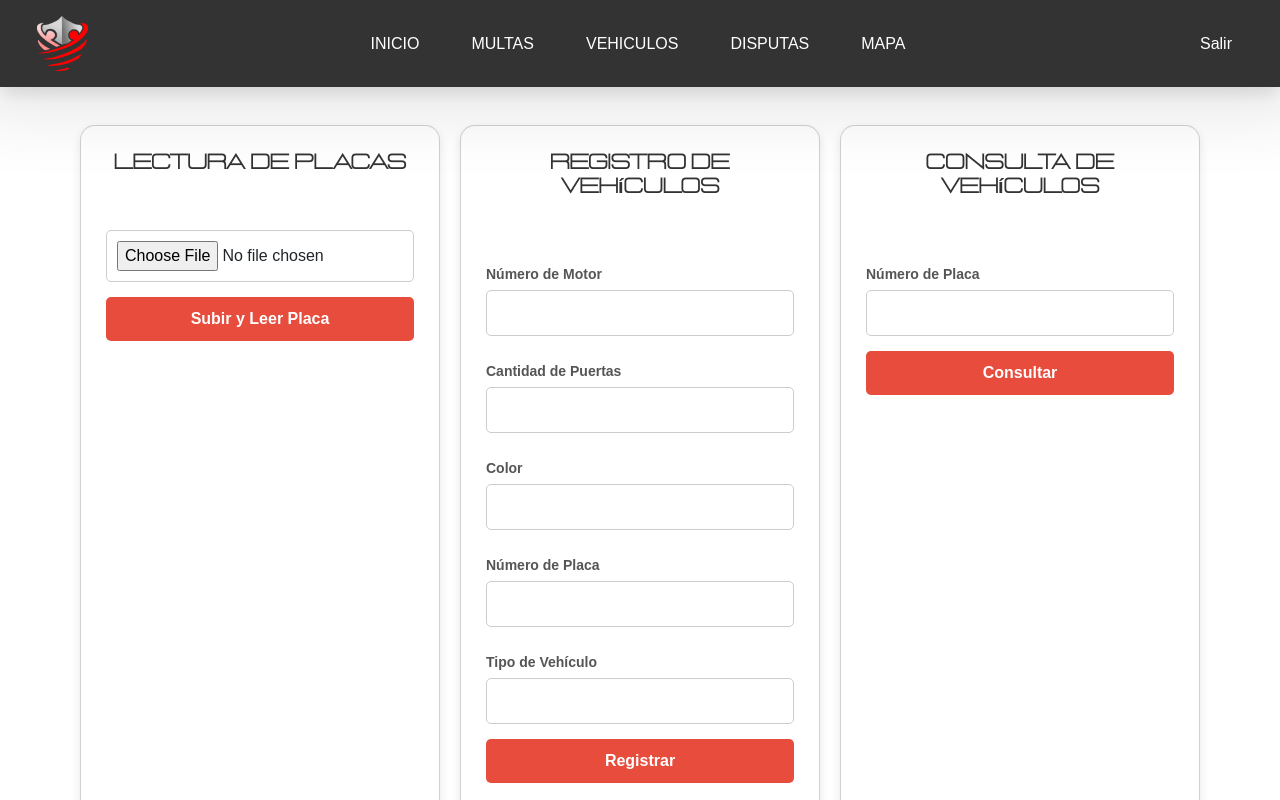
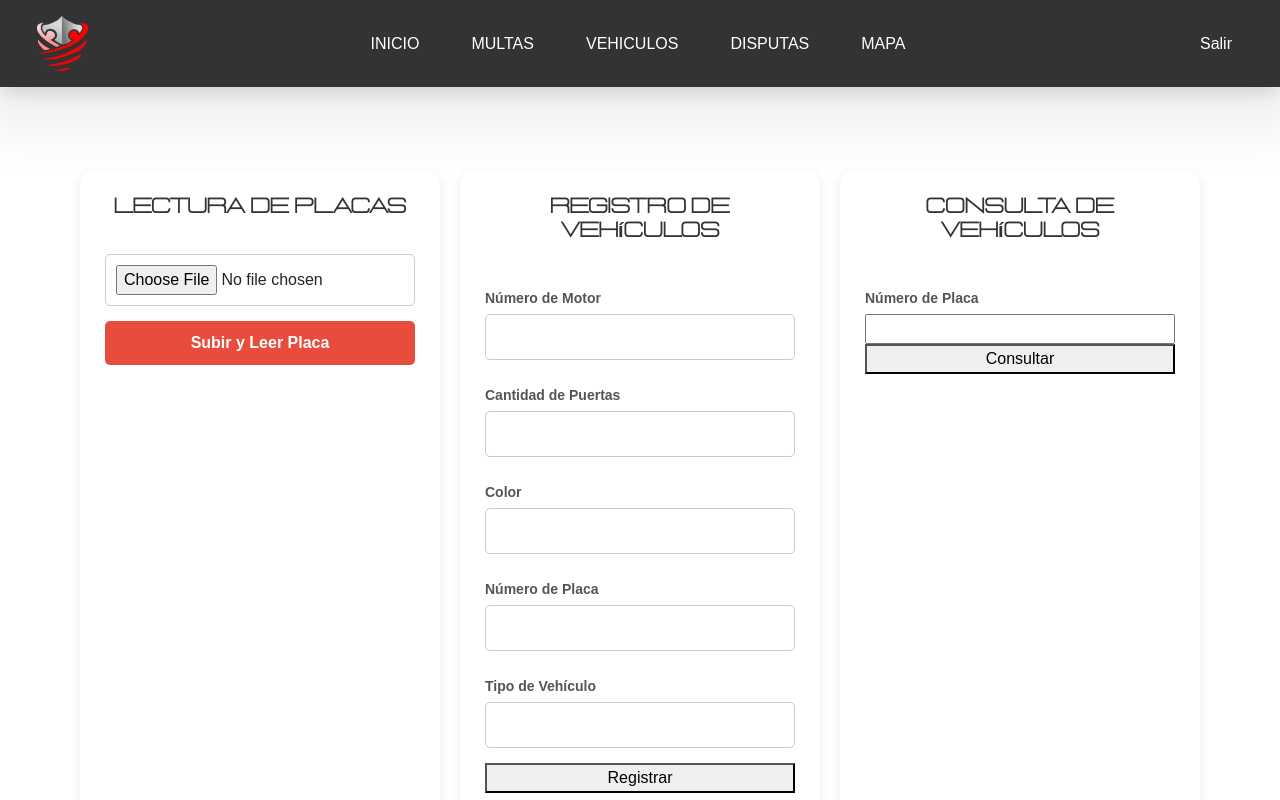
Before and after one commit to Tropicalboy21/Proyecto2_FrontEnd, a React (Vite) app: page /vehiculosOficial in a window 1280 px wide. Shown: the top 800 px of the page. Built offline with nearby package versions, Linux system fonts and the light colour scheme; a web font is replaced by a local one.

Commit message:
cambios estilos vehiculos

```diff
--- a/src/assets/styles/stylesCiudadanos/vehiculosCiudadano.css
+++ b/src/assets/styles/stylesCiudadanos/vehiculosCiudadano.css
@@ -1,4 +1,4 @@
-.container {
+/*.container {
     display: flex;
     flex-wrap: wrap;
     justify-content: space-between;
--- a/src/assets/styles/stylesOficial/vehiculosOficial.css
+++ b/src/assets/styles/stylesOficial/vehiculosOficial.css
@@ -1,5 +1,5 @@
 /* Contenedor principal con 3 columnas */
-.container {
+.contenedorVehOf {
   display: flex;
   flex-wrap: wrap;
   justify-content: center;
@@ -8,13 +8,13 @@
   margin: 0 auto;
   padding: 20px;
   max-width: 1200px;
-  background-color: #f4f4f4;
+  background-color: #ffffff;
   min-height: 100vh;
   box-sizing: border-box;
 }
 
 /* Estilo general de las columnas */
-.card {
+.cardVehOf {
   flex: 1 1 calc(33.33% - 20px); /
   flex-direction: column;
   align-items: center;
@@ -22,6 +22,7 @@
   box-shadow: 0px 4px 10px rgba(0, 0, 0, 0.1);
   border-radius: 15px;
   padding: 25px;
+  margin-top: 150px;
   min-height: 750px;
   max-width: 360px;
   min-width: 300px;
@@ -30,7 +31,7 @@
 }
 
 /* Títulos de las columnas */
-.card h2 {
+.cardVehOf h2 {
   font-family: 'fontLastica', sans-serif;
   font-size: 20px;
   font-weight: bold;
@@ -41,20 +42,20 @@
 }
 
 /* Estilos de formularios */
-form {
+.vehOf-form {
   width: 100%;
   display: flex;
   flex-direction: column;
 }
 
-form label {
+.VehOfform-label {
   margin: 10px 0 5px;
   font-size: 14px;
   font-weight: bold;
   color: #555;
 }
 
-form input {
+.VehOfform-input {
   padding: 10px;
   font-size: 16px;
   border: 1px solid #ccc;
@@ -64,7 +65,7 @@ form input {
   width: 100%;
 }
 
-form button {
+.VehOfform-button {
   padding: 10px 20px;
   font-size: 16px;
   font-weight: bold;
@@ -82,33 +83,20 @@ form button:hover {
 }
 
 /* Estilo específico para mensajes */
-.wrapper {
+.alineadorWrapper {
   text-align: center;
   margin-top: 15px;
 }
 
-.result-error {
+.resultado-error {
   color: red;
   font-weight: bold;
   margin-top: 10px;
 }
 
-.result-section {
+.resultado-seccion {
   margin-top: 20px;
   font-size: 18px;
   font-weight: 600;
   text-align: center;
 }
-
-.error-text {
-  color: red;
-  font-size: 0.9em;
-}
-
-/* Diseño responsivo para pantallas pequeñas */
-@media (max-width: 768px) {
-  .card {
-    flex: 1 1 100%; /* Las columnas ocupan el ancho completo */
-    max-width: 100%; /* Asegura que no excedan el ancho del contenedor */
-  }
-}
--- a/src/components/Oficial/VehiculosOficial.jsx
+++ b/src/components/Oficial/VehiculosOficial.jsx
@@ -7,6 +7,7 @@ const VehiculosOficial = () => {
   const [selectedFile, setSelectedFile] = useState(null);
   const [resultText, setResultText] = useState('');
   const [loading, setLoading] = useState(false);
+  const [error, setError] = useState(null);
 
   // Estados para el Registro y Consulta de Vehículos
   const [registro, setRegistro] = useState({
@@ -16,42 +17,26 @@ const VehiculosOficial = () => {
     NumeroPlaca: '',
     TipoVehiculo: '',
   });
-  const [registroErrores, setRegistroErrores] = useState({});
   const [consulta, setConsulta] = useState('');
-  const [consultaError, setConsultaError] = useState('');
   const [vehiculoInfo, setVehiculoInfo] = useState(null);
-
-  // Estados para mensajes de alerta
-  const [showAlert, setShowAlert] = useState(false);
-  const [alertType, setAlertType] = useState('');
-  const [alertMessage, setAlertMessage] = useState('');
-
-  // Función para mostrar alertas
-  const handleShowAlert = (type, message) => {
-    setAlertType(type);
-    setAlertMessage(message);
-    setShowAlert(true);
-
-    setTimeout(() => {
-      setShowAlert(false);
-    }, 3000);
-  };
 
   // Manejo de eventos para la Lectura de Placas
   const handleFileChange = (e) => {
     setSelectedFile(e.target.files[0]);
     setResultText('');
+    setError(null);
   };
 
   const handleSubmitLectura = async (e) => {
     e.preventDefault();
 
     if (!selectedFile) {
-      handleShowAlert('error', 'Por favor selecciona una imagen antes de enviar.');
+      setError('Por favor selecciona una imagen antes de enviar.');
       return;
     }
 
     setLoading(true);
+    setError(null);
 
     const formData = new FormData();
     formData.append('file', selectedFile);
@@ -65,9 +50,8 @@ const VehiculosOficial = () => {
         }
       );
       setResultText(response.data);
-      handleShowAlert('success', 'Lectura de placa realizada con éxito.');
     } catch (err) {
-      handleShowAlert('error', 'Error al procesar la imagen. Intenta nuevamente.');
+      setError('Error al procesar la imagen. Por favor intenta nuevamente.');
     } finally {
       setLoading(false);
     }
@@ -77,26 +61,13 @@ const VehiculosOficial = () => {
   const handleChangeRegistro = (e) => {
     const { name, value } = e.target;
     setRegistro({ ...registro, [name]: value });
-    setRegistroErrores({ ...registroErrores, [name]: '' });
   };
 
   const handleRegistrar = async (e) => {
     e.preventDefault();
-
-    const errores = {};
-    Object.keys(registro).forEach((campo) => {
-      if (!registro[campo]) {
-        errores[campo] = 'Favor llenar este campo';
-      }
-    });
-
-    if (Object.keys(errores).length > 0) {
-      setRegistroErrores(errores);
-      return;
-    }
-
     try {
       await axios.post('https://localhost:7289/api/Vehiculos', registro);
+      alert('Vehículo registrado con éxito');
       setRegistro({
         NumeroMotor: '',
         CantidadPuertas: '',
@@ -104,164 +75,136 @@ const VehiculosOficial = () => {
         NumeroPlaca: '',
         TipoVehiculo: '',
       });
-      setRegistroErrores({});
-      handleShowAlert('success', 'Vehículo registrado con éxito.');
     } catch (error) {
-      handleShowAlert('error', 'Hubo un error al registrar el vehículo.');
+      alert('Hubo un error al registrar el vehículo');
     }
   };
 
   // Manejo de eventos para la Consulta de Vehículos
   const handleConsultar = async (e) => {
     e.preventDefault();
-
-    if (!consulta.trim()) {
-      setConsultaError('Favor llenar este campo');
-      return;
-    }
-
     try {
       const response = await axios.get(
         `https://localhost:7289/api/Vehiculos/${consulta}`
       );
-
-      if (response.data && Object.keys(response.data).length > 0) {
       setVehiculoInfo(response.data);
-        handleShowAlert('success', 'Vehículo encontrado.');
-      } else {
-        throw new Error('Vehículo no encontrado.');
-      }
     } catch (error) {
-      setVehiculoInfo(null);
-      handleShowAlert('error', 'Vehículo no encontrado.');
+      alert('Vehículo no encontrado');
     }
   };
 
   return (
-    <div className="container">
-      {/* Mensaje de alerta */}
-      {showAlert && (
-        <div className="alert-container">
-          <div className={`alert-box alert-${alertType}`}>
-            <div className={`icon icon-${alertType}`} />
-            <p>{alertMessage}</p>
-          </div>
-          <div className="overlay"></div>
-        </div>
-      )}
-
-      {/* Lectura de Placas */}
-      <div className="card">
+    <div className="contenedorVehOf">
+      {/* Columna 1: Lectura de Placas */}
+      <div className="cardVehOf">
         <h2>Lectura de Placas</h2>
-        <form onSubmit={handleSubmitLectura}>
+        <form className="vehOf-form" onSubmit={handleSubmitLectura}>
   <input
+    className="VehOfform-input"
     type="file"
     accept="image/png, image/jpeg"
     onChange={handleFileChange}
   />
-          <button type="submit" disabled={loading}>
+  <button
+    className="VehOfform-button"
+    type="submit"
+    disabled={loading}
+  >
     {loading ? 'Procesando...' : 'Subir y Leer Placa'}
   </button>
 </form>
+
+        {error && <p className="resultado-error">{error}</p>}
         {resultText && (
-          <div className="result-section">
+          <div className="resultado-seccion">
             <h3>Resultado:</h3>
             <p>{resultText}</p>
           </div>
         )}
       </div>
 
-      {/* Registro de Vehículos */}
-      <div className="card">
+      {/* Columna 2: Registro de Vehículos */}
+      <div className="cardVehOf">
         <h2>Registro de Vehículos</h2>
-        <form onSubmit={handleRegistrar}>
-          <label>Número de Motor</label>
-          <input
+        <form className= "vehOf-form" onSubmit={handleRegistrar}>
+          <label className = "VehOfform-label">Número de Motor</label>
+          <input className = "VehOfform-input"
             type="text"
             name="NumeroMotor"
             value={registro.NumeroMotor}
             onChange={handleChangeRegistro}
+            required
           />
-          {registroErrores.NumeroMotor && (
-            <p className="error-text">{registroErrores.NumeroMotor}</p>
-          )}
-          <label>Cantidad de Puertas</label>
-          <input
+          <label className = "VehOfform-label">Cantidad de Puertas</label>
+          <input className = "VehOfform-input"
             type="number"
             name="CantidadPuertas"
             value={registro.CantidadPuertas}
             onChange={handleChangeRegistro}
+            required
           />
-          {registroErrores.CantidadPuertas && (
-            <p className="error-text">{registroErrores.CantidadPuertas}</p>
-          )}
-          <label>Color</label>
-          <input
+          <label className = "VehOfform-label" >Color</label>
+          <input className = "VehOfform-input"
             type="text"
             name="Color"
             value={registro.Color}
             onChange={handleChangeRegistro}
+            required
           />
-          {registroErrores.Color && (
-            <p className="error-text">{registroErrores.Color}</p>
-          )}
-          <label>Número de Placa</label>
-          <input
+          <label className = "VehOfform-label">Número de Placa</label>
+          <input className = "VehOfform-input"
             type="text"
             name="NumeroPlaca"
             value={registro.NumeroPlaca}
             onChange={handleChangeRegistro}
+            required
           />
-          {registroErrores.NumeroPlaca && (
-            <p className="error-text">{registroErrores.NumeroPlaca}</p>
-          )}
-          <label>Tipo de Vehículo</label>
-          <input
+          <label className = "VehOfform-label">Tipo de Vehículo</label>
+          <input className = "VehOfform-input"
             type="text"
             name="TipoVehiculo"
             value={registro.TipoVehiculo}
             onChange={handleChangeRegistro}
+            required
           />
-          {registroErrores.TipoVehiculo && (
-            <p className="error-text">{registroErrores.TipoVehiculo}</p>
-          )}
           <button type="submit">Registrar</button>
         </form>
       </div>
 
-      {/* Consulta de Vehículos */}
-      <div className="card">
+      {/* Columna 3: Consulta de Vehículos */}
+      <div className="cardVehOf">
         <h2>Consulta de Vehículos</h2>
-        <form onSubmit={handleConsultar}>
-          <label>Número de Placa</label>
+        <form className= "vehOf-form" onSubmit={handleConsultar}>
+          <label className = "VehOfform-label">Número de Placa</label>
           <input
             type="text"
             value={consulta}
-            onChange={(e) => {
-              setConsulta(e.target.value);
-              setConsultaError('');
-            }}
+            onChange={(e) => setConsulta(e.target.value)}
+            required
           />
-          {consultaError && <p className="error-text">{consultaError}</p>}
           <button type="submit">Consultar</button>
         </form>
         {vehiculoInfo && (
-          <div className="wrapper">
+          <div className="alineadorwrapper">
             <h3>Información del Vehículo</h3>
             <p>
-              <strong>Número de Motor:</strong> {vehiculoInfo.numeroMotor || 'No disponible'}
+              <strong>Número de Motor:</strong>{' '}
+              {vehiculoInfo.numeroMotor || 'No disponible'}
             </p>
             <p>
-              <strong>Cantidad de Puertas:</strong> {vehiculoInfo.cantidadPuertas || 'No disponible'}
+              <strong>Cantidad de Puertas:</strong>{' '}
+              {vehiculoInfo.cantidadPuertas || 'No disponible'}
             </p>
             <p>
               <strong>Color:</strong> {vehiculoInfo.color || 'No disponible'}
             </p>
             <p>
-              <strong>Número de Placa:</strong> {vehiculoInfo.numeroPlaca || 'No disponible'}
+              <strong>Número de Placa:</strong>{' '}
+              {vehiculoInfo.numeroPlaca || 'No disponible'}
             </p>
             <p>
-              <strong>Tipo de Vehículo:</strong> {vehiculoInfo.tipoVehiculo || 'No disponible'}
+              <strong>Tipo de Vehículo:</strong>{' '}
+              {vehiculoInfo.tipoVehiculo || 'No disponible'}
             </p>
           </div>
         )}
```
Lines whose indentation alone changed are shown as unchanged.
